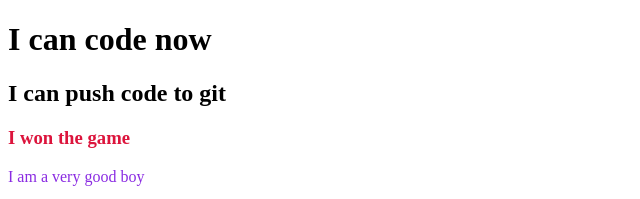
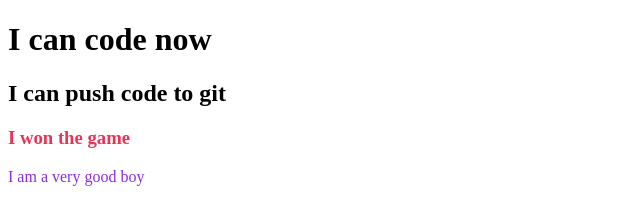
Before and after one commit to royuzzal/my-first-repo, a plain HTML site: page index.html in a window 1280 px wide. Shown: the top 199 px of the page, 0-640 px from the left. Drawn offline with Linux system fonts and the light colour scheme.

Commit message:
new things

```diff
--- a/style.css
+++ b/style.css
@@ -2,5 +2,5 @@ p{
     color: blueviolet;
 }
 h3{
-    color: crimson;
+    color: rgb(231, 53, 88);
 }
```
